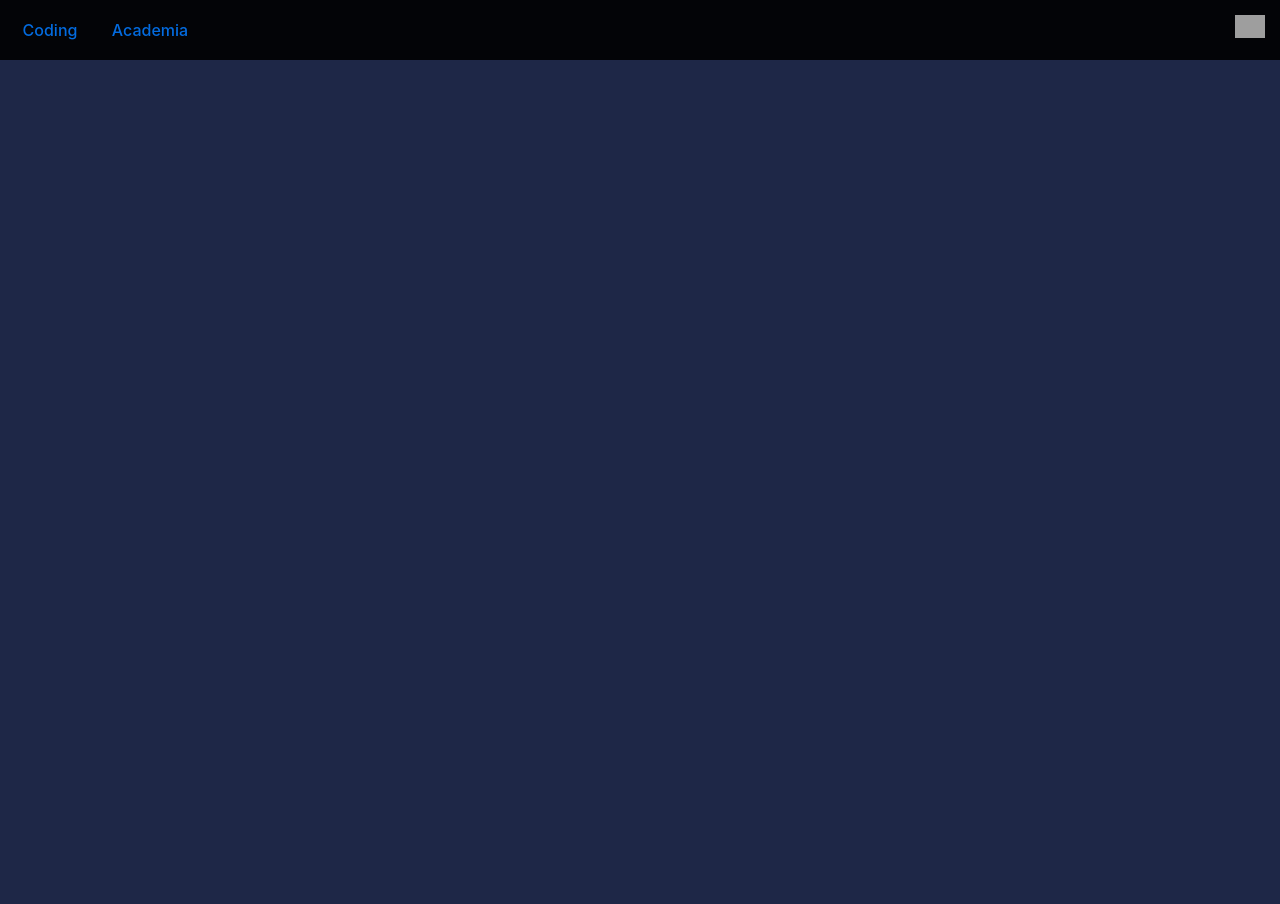
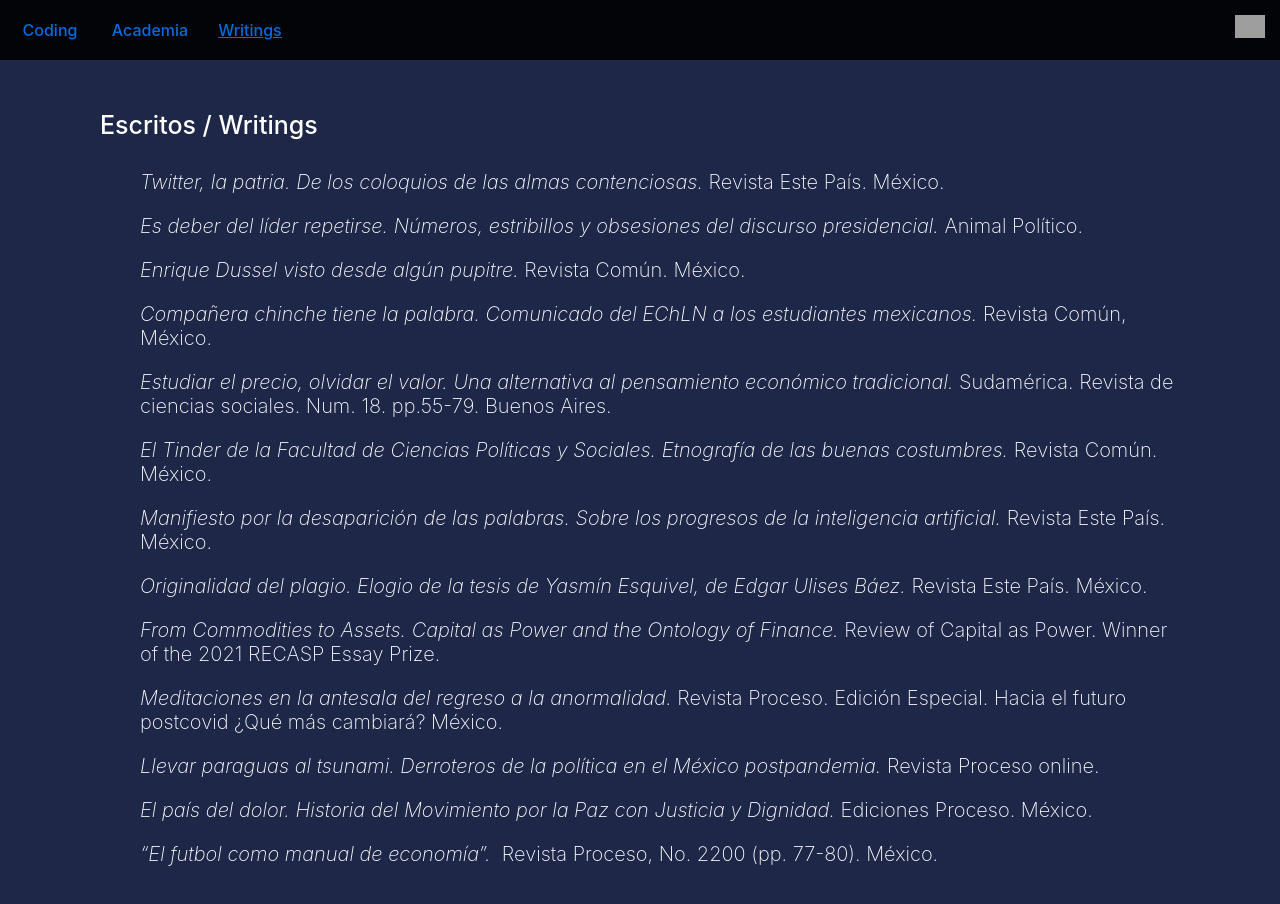
Before and after one commit to suastech/jsuastech, a React (Vite) app: page /writings in a window 1280 px wide. Before the commit this address had no page. Shown: the top 904 px of the page. Before the commit the page ends 800 px from the top, so only its background shows below. Built offline with nearby package versions, Linux system fonts and the light colour scheme; grey boxes are pictures that could not be loaded.

Commit message:
section writings

```diff
--- a/src/App.jsx
+++ b/src/App.jsx
@@ -7,6 +7,7 @@
 
 import WelcomeCard from './components/WelcomeCard';
 import SideMenu from './components/SideMenu';
+import Articles from './components/Articles';
 
 function App() {
 
@@ -21,6 +22,7 @@
         <Route path="/" element={<Coding/>}  />
         <Route path="/academia" element={<Academia/>} />
         <Route path="/cv/:type" element={<PDFViewer/>} />
+        <Route path="/writings" element={<Articles/>} />
       </Routes>
 
 
--- a/src/assets/publications-list.json
+++ b/src/assets/publications-list.json
@@ -7,7 +7,8 @@
     "url": "",
     "extra": "",
     "type": "book",
-    "peer": null
+    "peer": null,
+    "selected": true
   },
   {
     "title": "Jesús Suaste, Mark Young & Govert Schuler, editors. Democratizar el dinero",
@@ -17,7 +18,8 @@
     "url": "https://www.monetaryalliance.org/democratizar-el-dinero/",
     "extra": "",
     "type": "book",
-    "peer": null
+    "peer": null,
+    "selected": false
   },
   {
     "title": "From Commodities to Assets",
@@ -27,7 +29,8 @@
     "url": "https://bnarchives.yorku.ca/687/",
     "extra": "Winner of the 2021 RECASP Essay Prize",
     "type": "article",
-    "peer": true
+    "peer": true,
+    "selected": true
   },
   {
     "title": "Estudiar el precio, olvidar el valor",
@@ -37,7 +40,8 @@
     "url": "https://fh.mdp.edu.ar/revistas/index.php/sudamerica/article/view/6877",
     "extra": "",
     "type": "article",
-    "peer": true
+    "peer": true,
+    "selected": true
   },
   {
     "title": "Si Zapata viviera con los muertos estuviera",
@@ -47,7 +51,8 @@
     "url": "",
     "extra": "",
     "type": "article",
-    "peer": true
+    "peer": true,
+    "selected": false
   },
   {
     "title": "Twitter, la patria",
@@ -57,7 +62,8 @@
     "url": "https://estepais.com/cultura/twitter-la-patria-de-los-coloquios-de-las-almas-contenciosas/",
     "extra": "",
     "type": "article",
-    "peer": false
+    "peer": false,
+    "selected": true
   },
   {
     "title": "Originalidad del plagio",
@@ -67,7 +73,8 @@
     "url": "https://estepais.com/tendencias_y_opiniones/originalidad-plagio/",
     "extra": "",
     "type": "article",
-    "peer": false
+    "peer": false,
+    "selected": true
   },
   {
     "title": "Es deber del líder repetirse",
@@ -77,7 +84,8 @@
     "url": "https://animalpolitico.com/analisis/invitades/discurso-presidencial-conferencias-mananeras",
     "extra": "",
     "type": "article",
-    "peer": false
+    "peer": false,
+    "selected": true
   },
   {
     "title": "Manifiesto por la desaparición de las palabras",
@@ -87,7 +95,8 @@
     "url": "https://estepais.com/cultura/medios/manifiesto-inteligencia-artificial",
     "extra": "",
     "type": "article",
-    "peer": false
+    "peer": false,
+    "selected": true
   },
   {
     "title": "El Tinder de la Facultad de Ciencias Políticas y Sociales",
@@ -97,7 +106,30 @@
     "url": "https://revistacomun.com/blog/el-tinder-de-la-facultad-de-ciencias-politicas-y-sociales-etnografia-de-las-buenas-costumbres",
     "extra": "",
     "type": "article",
-    "peer": false
+    "peer": false,
+    "selected": true
+  },
+  {
+    "title": "Enrique Dussel visto desde algún pupitre",
+    "subtitle": "",
+    "date": "2024/01/31",
+    "infoEdition":"Revista Común. México",
+    "url": "https://revistacomun.com/blog/enrique-dussel-visto-desde-algun-pupitre/",
+    "extra": "",
+    "type": "article",
+    "peer": false,
+    "selected": true
+  },
+  {
+    "title": "Compañera chinche tiene la palabra",
+    "subtitle": "Comunicado del EChLN a los estudiantes mexicanos",
+    "date": "2023/10/12",
+    "infoEdition":"Revista Común, México",
+    "url": "https://revistacomun.com/blog/companera-chinche-tiene-la-palabra-comunicado-del-echln-a-los-estudiantes-mexicanos/",
+    "extra": "",
+    "type": "article",
+    "peer": false,
+    "selected": true
   },
   {
     "title": "Sólo los filósofos saben cómo hacer dinero",
@@ -107,7 +139,8 @@
     "url": "",
     "extra": "",
     "type": "article",
-    "peer": false
+    "peer": false,
+    "selected": false
   },
   {
     "title": "Llevar paraguas al tsunami",
@@ -117,7 +150,8 @@
     "url": "https://www.proceso.com.mx/opinion/2020/7/2/llevar-paraguas-al-tsunami-derroteros-de-la-politica-en-el-mexico-post-pandemia-245498.html",
     "extra": "",
     "type": "article",
-    "peer": false
+    "peer": false,
+    "selected": true
   },
   {
     "title": "Meditaciones en la antesala del regreso a la anormalidad",
@@ -127,7 +161,8 @@
     "url": "https://www.kichink.com/buy/2451316/proceso/edicion-especial-no-59-hacia-el-futuro-poscovid",
     "extra": "",
     "type": "article",
-    "peer": false
+    "peer": false,
+    "selected": true
   },
   {
     "title": "Democratizar el dinero. Una agenda pendiente",
@@ -137,7 +172,8 @@
     "url": "https://www.monetaryalliance.org/democratizar-el-dinero/",
     "extra": "",
     "type": "article",
-    "peer": false
+    "peer": false,
+    "selected": false
   },
   {
     "title": "Viaje al centro del capitalismo",
@@ -147,7 +183,8 @@
     "url": "",
     "extra": "",
     "type": "article",
-    "peer": false
+    "peer": false,
+    "selected": false
   },
   {
     "title": "Una teoría de la acumulación realmente existente",
@@ -157,7 +194,8 @@
     "url": "",
     "extra": "",
     "type": "article",
-    "peer": false
+    "peer": false,
+    "selected": false
   },
   {
     "title": "“El futbol como manual de economía”",
@@ -167,7 +205,7 @@
     "url": "www.revistasinrecreo.com/wp-content/uploads/2018/12/REVISTA-PROCESO-29122018.pdf",
     "extra": "",
     "type": "article",
-    "peer": false
+    "peer": false,
+    "selected": true
   }
-
 ]
--- a/src/components/Academia.jsx
+++ b/src/components/Academia.jsx
@@ -6,7 +6,7 @@
 import cvImage from '../assets/images/cv.png'
 
 
-function renderItem({item, index}) {
+export function renderItem({item, index}) {
   return (
     <li key={index} className='publication-item'>
       <a href={item.url} target='_blank'>
--- /dev/null
+++ b/src/components/Articles.jsx
@@ -0,0 +1,18 @@
+import articles from '../assets/publications-list.json'
+import { renderItem } from './Academia'
+
+export default function Articles () {
+  const sortedArt = articles.filter(element => element.selected === true).sort( (a,b) => {
+    return new Date(b.date.replace(/\//g, '-')) - new Date(a.date.replace(/\//g, '-') )
+  })
+
+
+  return (
+    <section className='content-page'>
+     <h2 id='escritos-header'>Escritos / Writings</h2>
+      <ul className='writings-list'>
+        {sortedArt.map((item, index) => renderItem({ item, index }) )}
+      </ul>
+    </section>
+  )
+}
--- a/src/components/Coding.jsx
+++ b/src/components/Coding.jsx
@@ -51,7 +51,7 @@
               </div>
               <div> <b>What I´m bad at...</b>
                   <p>When I speak German, the portraits of Goethe all over Germany cry out in pain.</p>
-                  <p>I recently started boxing. God forbid I have to fight one day.</p>
+                  <p>I recently started boxing. Let´s say I´m not invincible.</p>
               </div>
           </div>
 
--- a/src/components/Navbar.jsx
+++ b/src/components/Navbar.jsx
@@ -16,6 +16,11 @@
         Academia
         </NavLink>
       </div>
+      <div className='item-navbar'>
+        <NavLink to="/writings" className={({ isActive }) => (isActive ? 'active' : 'inactive')}>
+          Writings
+        </NavLink>
+      </div>
 
     </nav>
   )
--- a/src/index.css
+++ b/src/index.css
@@ -83,6 +83,23 @@
   &:hover {
     transform: scale(1.2);
   }
+}
+
+#escritos-header {
+  font-size: 25px;
+  margin: 50px 0 10px 100px;
+  font-weight: 500;
+}
+
+.writings-list {
+  margin: 0px 100px 50px 100px;
+  font-size: 20px;
+  list-style-type: none;
+
+}
+
+.writings-list li {
+  margin: 20px 0;
 
 }
 
@@ -95,5 +112,4 @@
   .view-cv {
     width: 95%;
   }
-
 }
```
